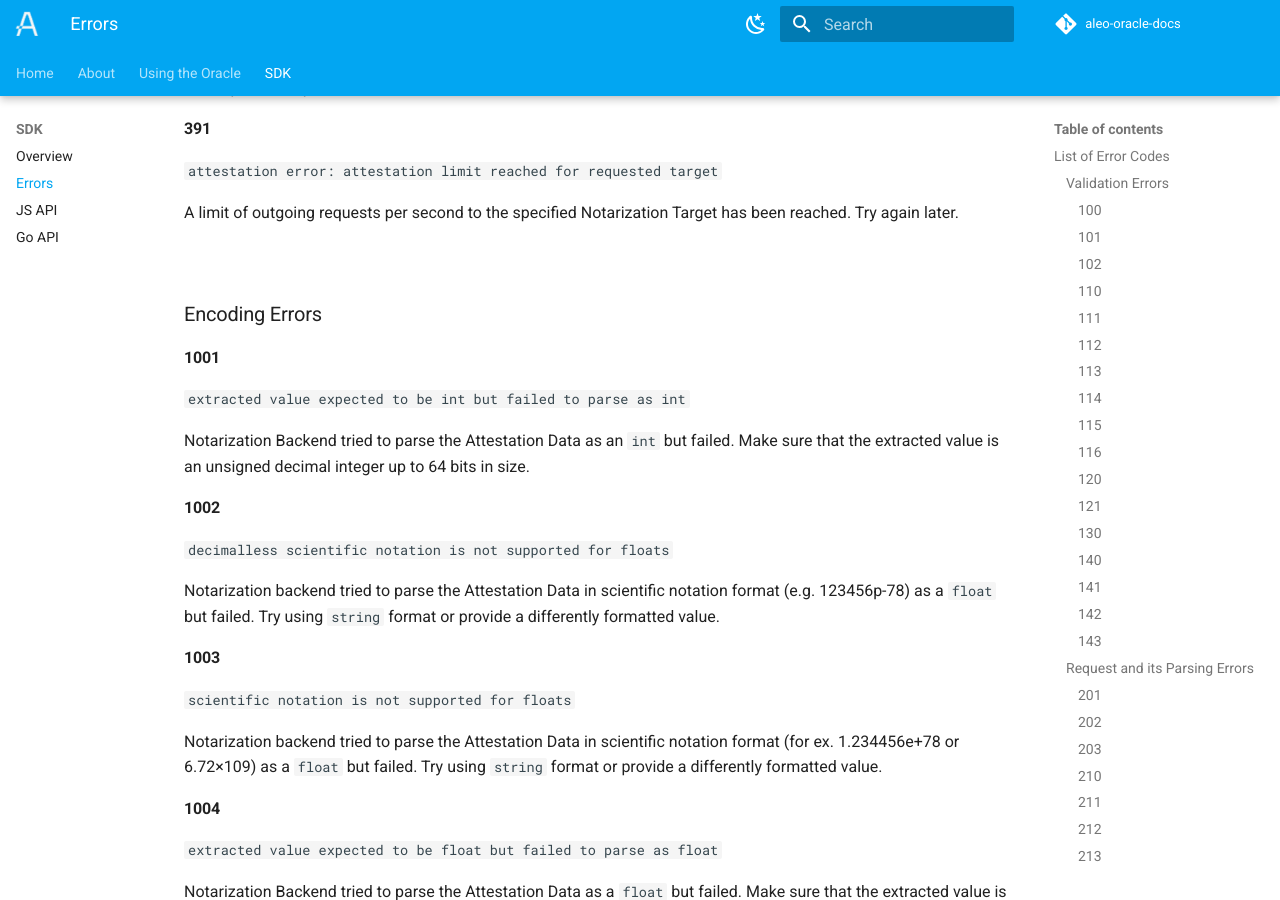
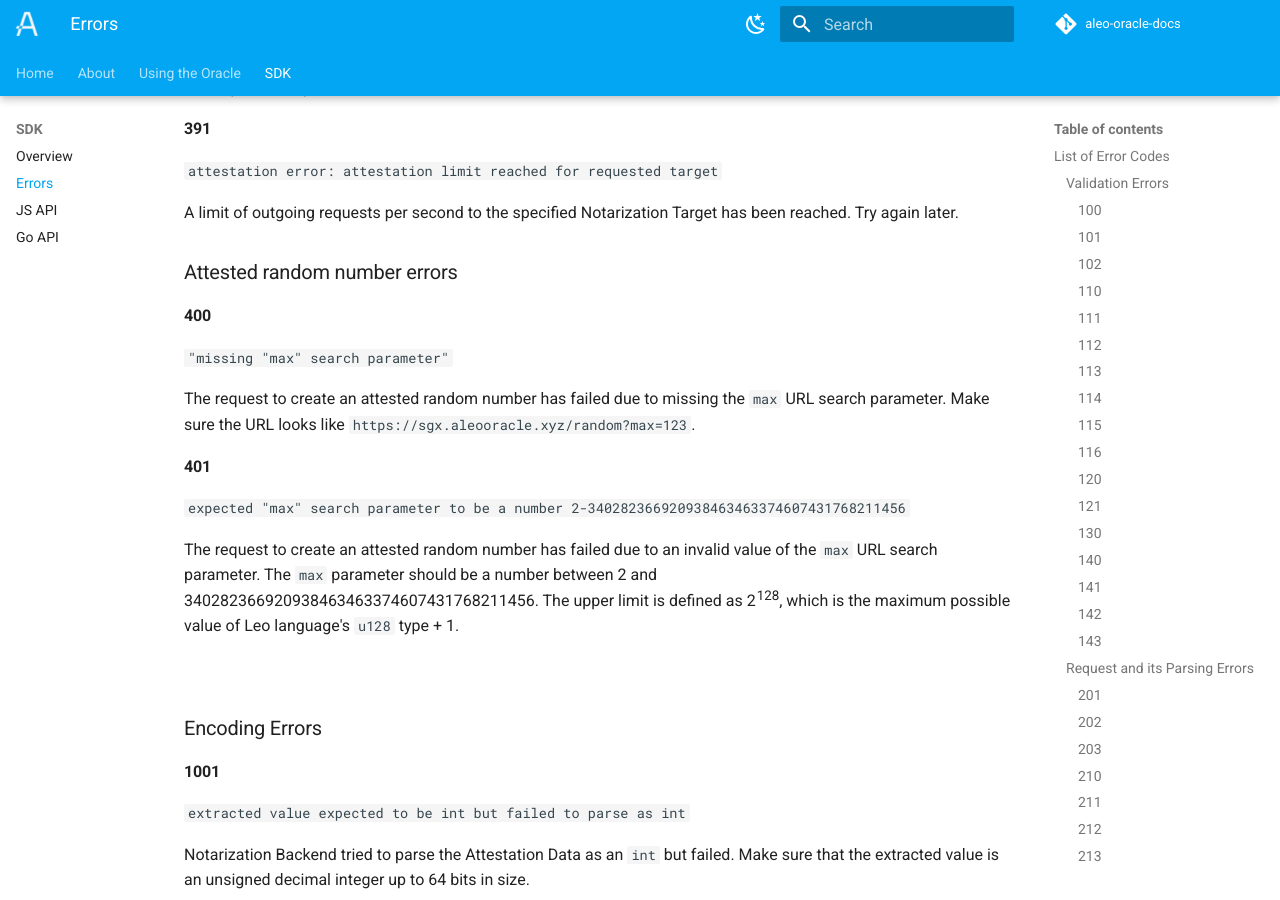
Before and after one commit to zkportal/aleo-oracle-docs, an MkDocs documentation site: the page built from docs/sdk/errors.md, in a window 1280 px wide and 900 px high, scrolled down 6724 px. Built offline with MkDocs 1.6.1 and Material for MkDocs 9.7.7, drawn with Linux system fonts in a browser that asks for light colours; plug-ins that fetch from the network failed and are left out; comment, search, counter and statistics services are not loaded.

Commit message:
add attested random errors

````diff
--- a/docs/sdk/errors.md
+++ b/docs/sdk/errors.md
@@ -244,6 +244,20 @@ The Notarization Target is not on a domain that is allowed to be notarized by th
 
 A limit of outgoing requests per second to the specified Notarization Target has been reached. Try again later.
 
+### Attested random number errors
+
+#### 400
+```"missing "max" search parameter"```
+
+The request to create an attested random number has failed due to missing the `max` URL search parameter. Make sure the URL looks like
+`https://sgx.aleooracle.xyz/random?max=123`.
+
+#### 401
+```expected "max" search parameter to be a number 2-340282366920938463463374607431768211456```
+
+The request to create an attested random number has failed due to an invalid value of the `max` URL search parameter. The `max` parameter should be a number
+between 2 and 340282366920938463463374607431768211456. The upper limit is defined as 2^128^, which is the maximum possible value of Leo language's `u128` type + 1.
+
 ####
 
 ### Encoding Errors
````
